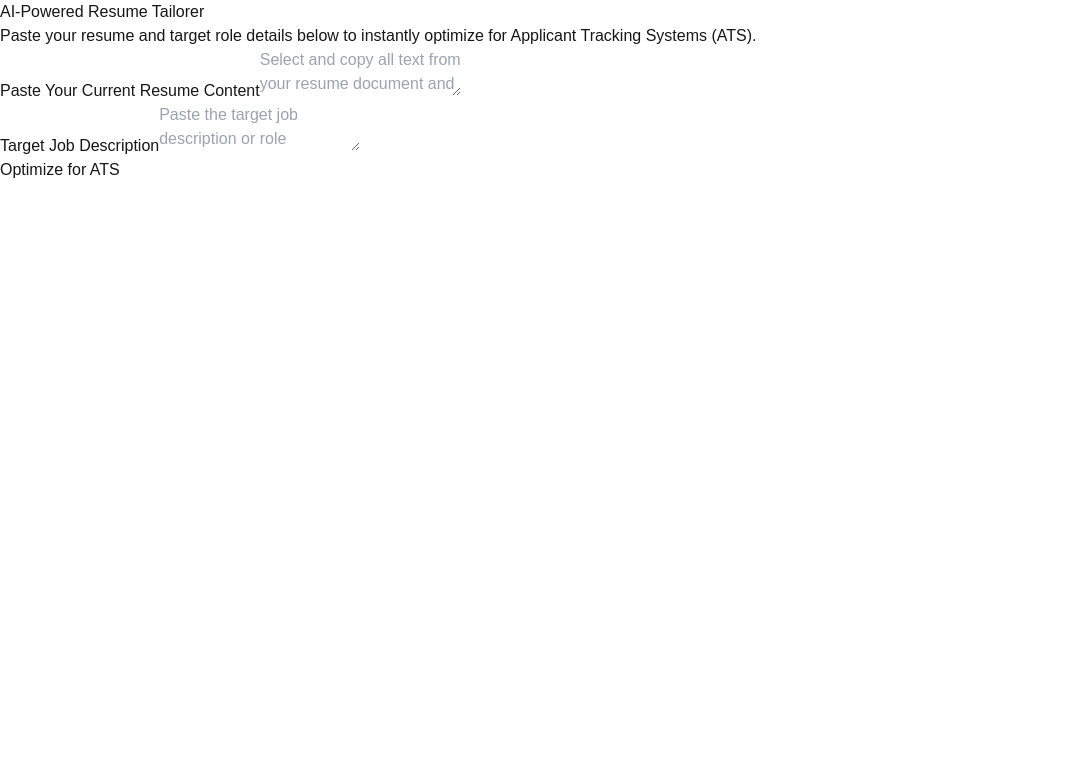
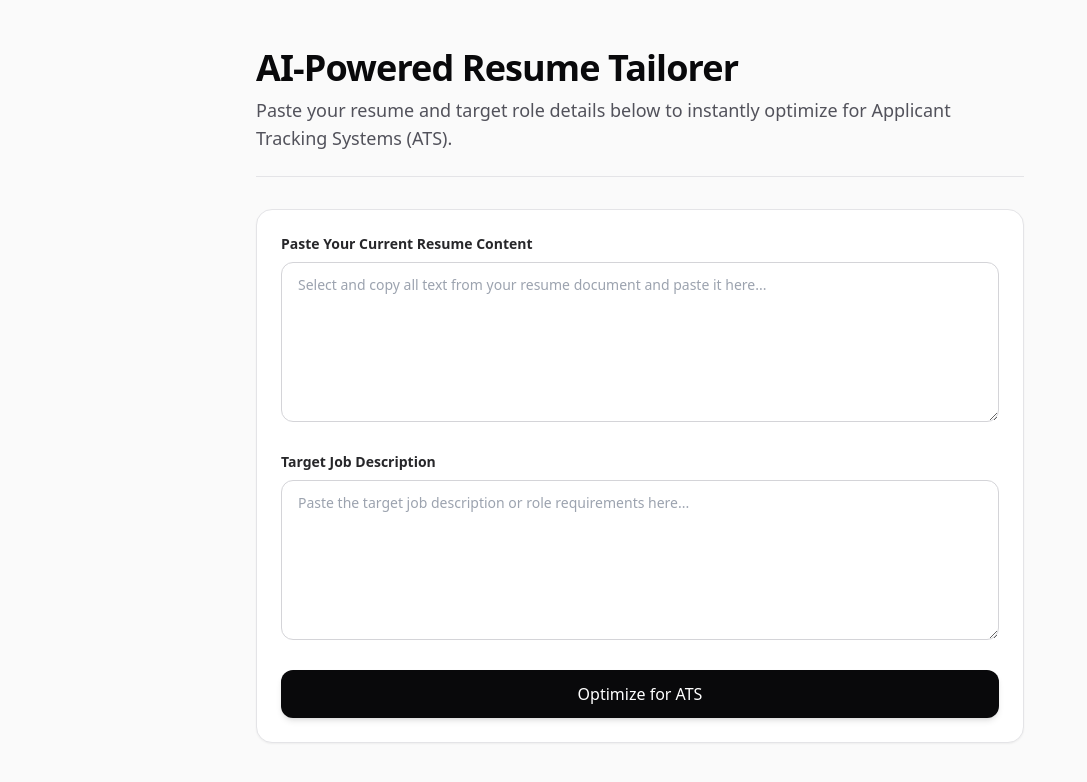
Before and after one commit to johnnancwat/ai-resume-tailorer, a Next.js app: page / in a window 1280 px wide. Shown: the top 782 px of the page, without its empty margins (0-1087 px from the left). Built offline with nearby package versions, Linux system fonts and the light colour scheme.

Commit message:
fix: add missing tailwind configuration file

```diff
--- /dev/null
+++ b/tailwind.config.ts
@@ -0,0 +1,14 @@
+import type { Config } from "tailwindcss";
+
+const config: Config = {
+  content: [
+    "./app/**/*.{js,ts,jsx,tsx,mdx}",
+    "./pages/**/*.{js,ts,jsx,tsx,mdx}",
+    "./components/**/*.{js,ts,jsx,tsx,mdx}",
+  ],
+  theme: {
+    extend: {},
+  },
+  plugins: [],
+};
+export default config;
```
